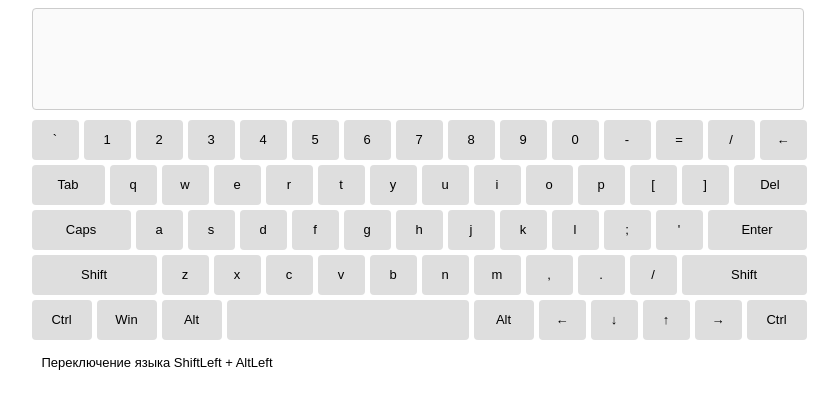
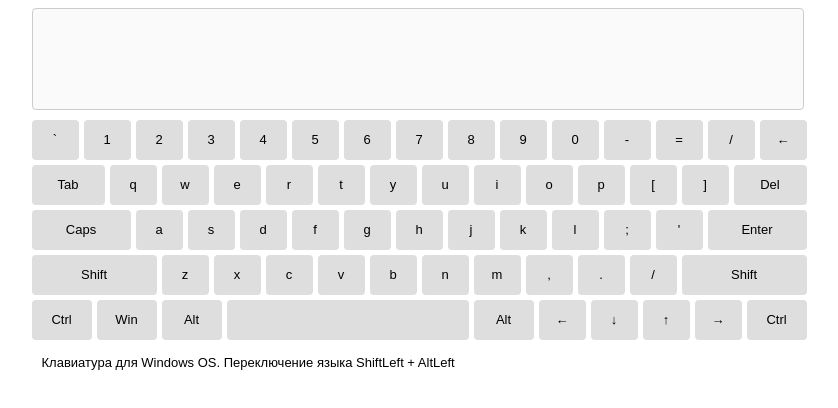
Before and after one commit to frisko-sposad/codejam-virtual-keyboard, a plain HTML site: page index.html in a window 1280 px wide. Shown: the whole page, without its empty margins (221-1059 px from the left). Drawn offline with Linux system fonts and the light colour scheme.

Commit message:
docs: update style.css

```diff
--- a/style.css
+++ b/style.css
@@ -23,7 +23,7 @@ body{
 }
 
 .keyboard:after {
-	content: "Переключение языка ShiftLeft + AltLeft";
+	content: "Клавиатура для Windows OS. Переключение языка ShiftLeft + AltLeft";
 	padding: 10px;
 	width: 500px;
 }
```
